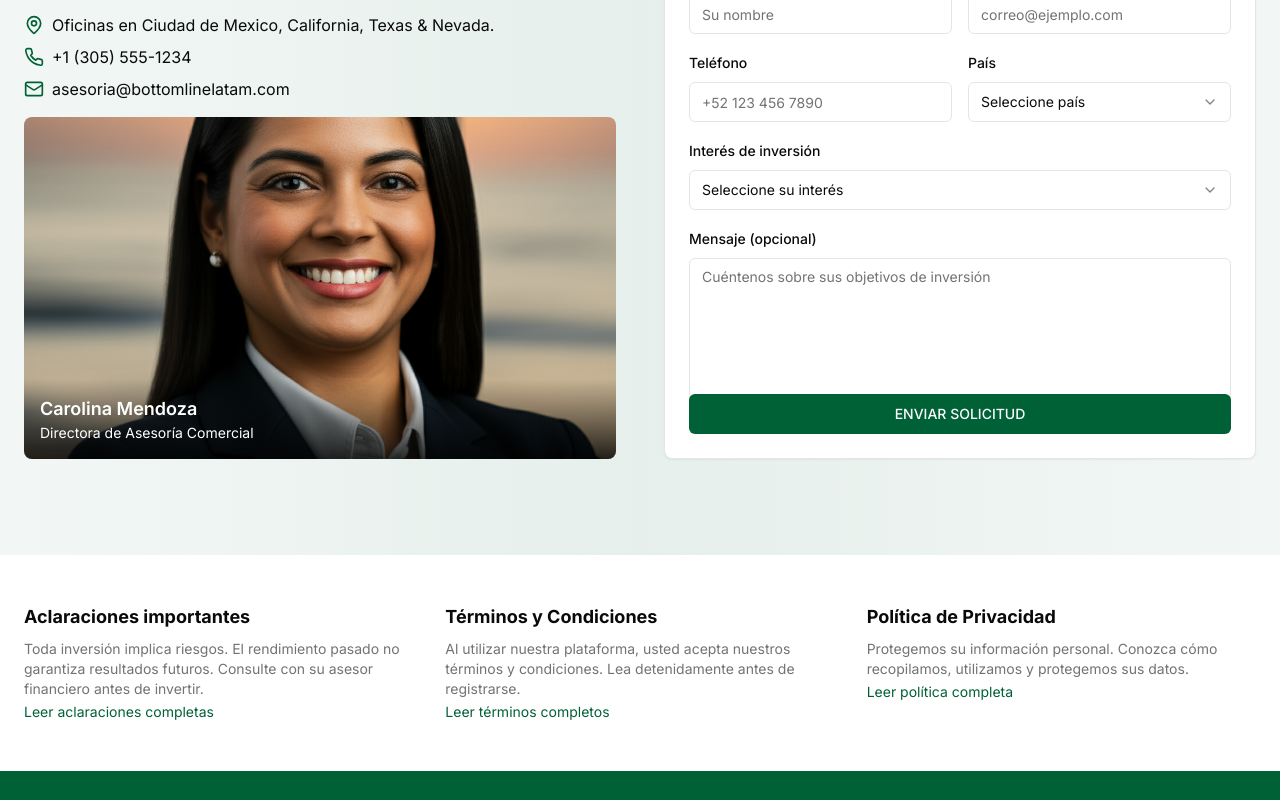
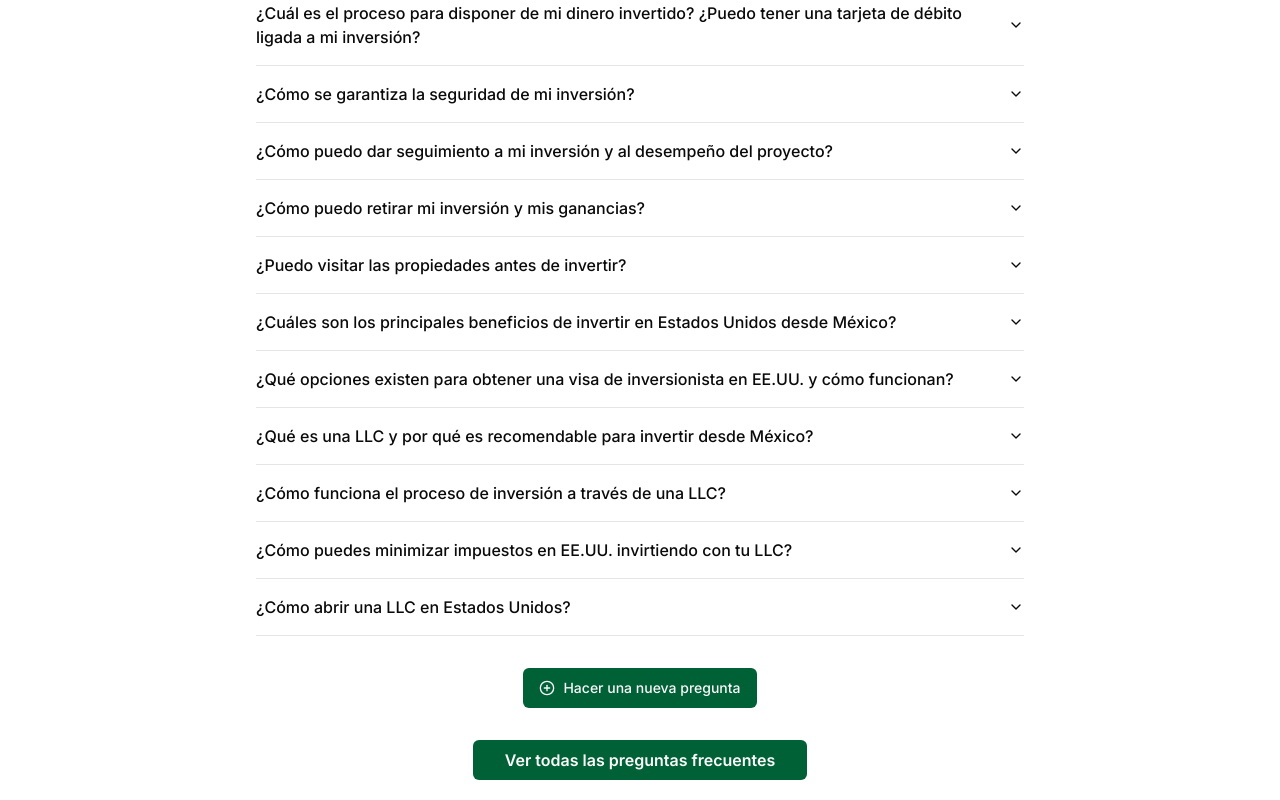
Before and after one commit to Nancy2096/bottom-latam-new, a Next.js app: page / in a window 1280 px wide. Shown: the part 7380-8180 px from the top of the page. Built offline with nearby package versions, Linux system fonts and the light colour scheme.

Commit message:
Agrego componente FAQ en home

```diff
--- a/app/page.tsx
+++ b/app/page.tsx
@@ -444,11 +444,14 @@ export default function Home() {
             </div>
 
             <div className="mt-8 max-w-3xl mx-auto text-center">
-              <Button asChild className="px-8 py-3 text-base font-semibold">
-                <Link href="/faq">
-                  Ver todas las preguntas frecuentes
-                </Link>
-              </Button>
+              <FaqSection />
+              <div className="mt-8">
+                <Button asChild className="px-8 py-3 text-base font-semibold">
+                  <Link href="/faq">
+                    Ver todas las preguntas frecuentes
+                  </Link>
+                </Button>
+              </div>
             </div>
           </div>
         </section>
```
